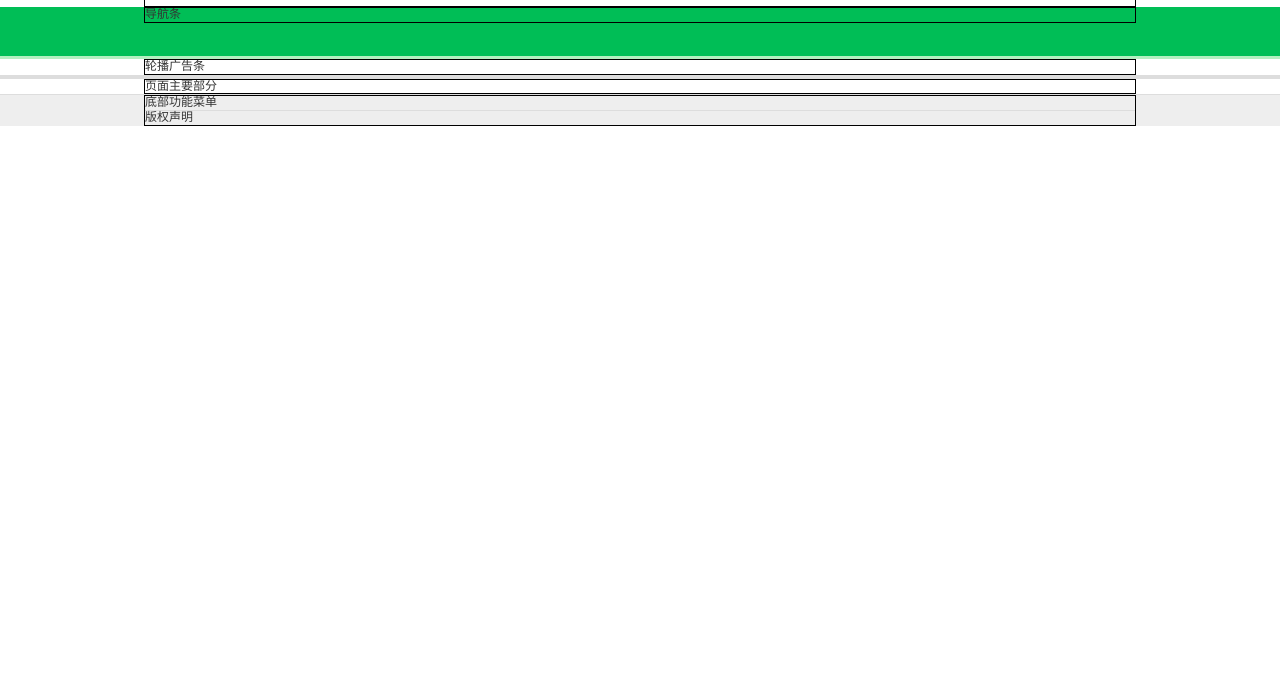
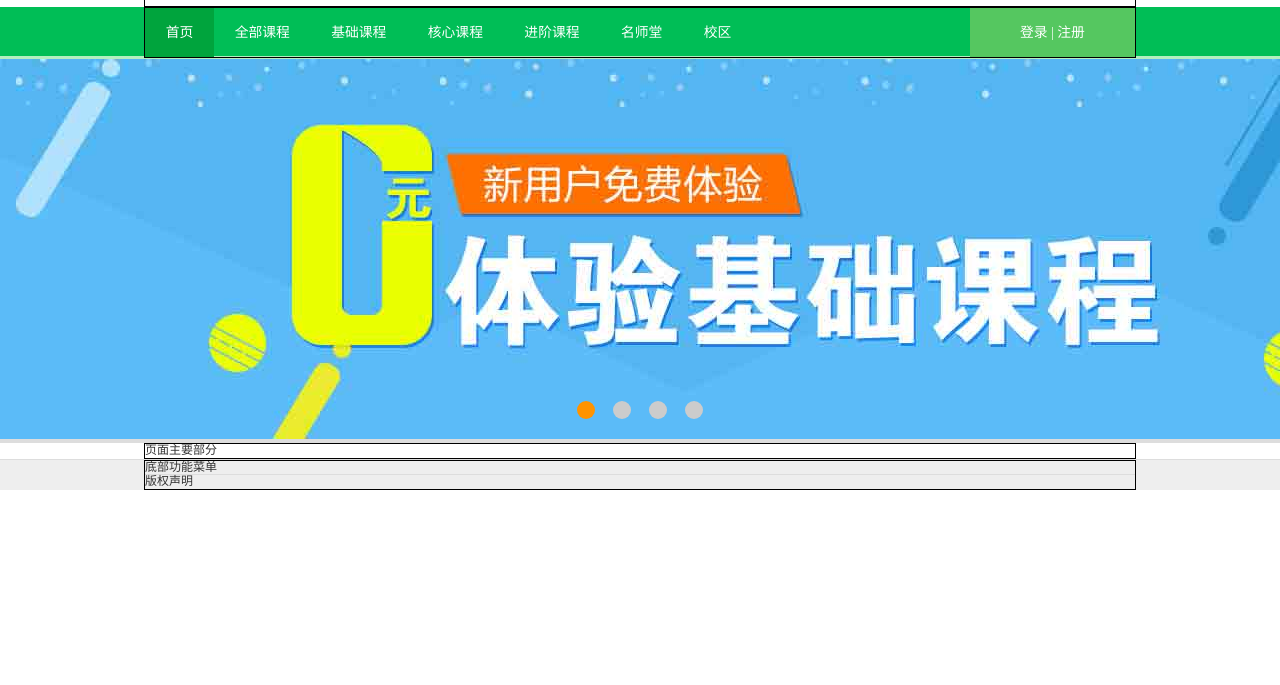
Before and after one commit to cn0524/iweb, a plain HTML site: page iweb_frontend/index.html in a window 1280 px wide. Shown: the part 115-800 px from the top of the page. Drawn offline with Linux system fonts and the light colour scheme.

Commit message:
进行图片优化完成导航条

```diff
--- a/iweb_frontend/css/components.css
+++ b/iweb_frontend/css/components.css
@@ -63,15 +63,81 @@
 	line-height: 32px;
 	padding: 0  0.5em;
 }
+.my-cart >.fa{
+	color: #00BE56;
+	padding: 0 0.5em;
+}
 /* 导航条 */
 .navbar {
 	background: #00be56;
 	border-bottom: 3px solid #b3efc0;
 	height: 52px;
+	font-size: 1.15em;
 }
+.menu{
+
+}
+.menu > li{
+	float: left;
+	line-height: 49px;
+	padding: 0 1.5em;
+}
+.menu>li:hover{
+	background: #00b149;
+}
+.menu > li.active{
+	background: #00a43d;
+}
+.menu>li>a{
+	color: #fff;
+}
+.user-center{
+	background: #55c760;
+	line-height: 49px;
+}
+.user-center a,
+.user-center span{
+	color: #fff;
+}
+.user-center a:hover{
+	color: #ffff9b;
+}
+/* 轮播广告 */
 .carouselbar {
 	border-bottom: 4px solid #ddd;
 }
+.carousel{
+	position: relative;    /* 为绝对定位的子元素提供参照物 */
+}
+.carousel .items a{
+	display: block;
+	width: 100%;
+	height: 380px;
+	background-position:center;   /* 背景图的位置 */
+	background-repeat: no-repeat;
+}
+.carousel .items  li:not(.active){
+	display: none;
+}
+.carousel .indicators{
+	position: absolute;
+	bottom: 20px;
+	left: 50%;
+	margin-left: -72px;
+}
+.carousel .indicators  li{
+	width: 18px;
+	height: 18px;
+	background: #ccc;
+	border-radius: 50%;
+	float: left;
+	margin: 0 9px;
+	cursor: pointer;
+}
+.carousel .indicators  li.active{
+	background: #ff9300;
+}
+/* 5.主题部分 */
 .mainbar {
 	border-bottom: 1px solid #ddd;
 }
--- a/iweb_frontend/css/layout.css
+++ b/iweb_frontend/css/layout.css
@@ -6,7 +6,13 @@
 	margin-right: auto;
 	border: 1px solid #000;   /*测试用*/
 }
+.container-fluid{
+	display: block;
+	width: 100%;
+}
 .container:before,	/*使用内容生成，防止子元素margin溢出*/
+.container:after,
+.container-fluid:before,
 .container:after {
 	content: '';
 	display: table;
--- a/iweb_frontend/index.html
+++ b/iweb_frontend/index.html
@@ -55,7 +55,7 @@
 					</div>
 					<!-- 我的购物车 -->
 					<div class="my-cart">
-						<span class="fa fa-shopping-cart"></span>
+						<span class="fa fa-lg fa-shopping-cart"></span>
 						我的购物车(0)
 						<span class="fa fa-caret-down"></span>
 					</div>
@@ -65,11 +65,53 @@
 	</div>
 	<!-- 3.导航条：navbar -->
 	<div class="navbar">
-		<div class="container">导航条</div>
+		<div class="container">
+			<div class="row">
+				<!-- 导航菜单 -->
+				<div class="col-lg-10">
+					<ul class="menu">
+						<li class="active"><a href="#">首页</a></li>
+						<li><a href="#">全部课程</a></li>
+						<li><a href="#">基础课程</a></li>
+						<li><a href="#">核心课程</a></li>
+						<li><a href="#">进阶课程</a></li>
+						<li><a href="#">名师堂</a></li>
+						<li><a href="#">校区</a></li>
+					</ul>
+				</div>
+				<!-- 登录注册 -->
+				<div class="col-lg-2">
+					<div class="user-center">
+						<div class="text-center">
+							<a href="#">登录</a>
+							<span>|</span>
+							<a href="#">注册</a>
+						</div>
+					</div>
+				</div>
+			</div>
+		</div>
 	</div>
 	<!-- 4.轮播广告条：carouselbar -->
 	<div class="carouselbar">
-		<div class="container">轮播广告条</div>
+		<div class="container-fluid">
+			<div class="carousel">
+				<!-- 轮播项目 -->
+				<ul class="items">
+					<li class="active"><a href="#" style="background-image:url(./img/banner01.jpg);"></a></li>
+					<li><a href="#" style="background-image:url(./img/banner02.jpg);"></a></li>
+					<li><a href="#" style="background-image:url(./img/banner03.jpg);"></a></li>
+					<li><a href="#" style="background-image:url(./img/banner04.jpg);"></a></li>
+				</ul>
+				<!-- 轮播指示器 -->
+				<ul class="indicators">
+					<li class="active"></li>
+					<li></li>
+					<li></li>
+					<li></li>
+				</ul>
+			</div>
+		</div>
 	</div>
 	<!-- 5.主体部分：mainbar -->
 	<div class="mainbar">
```
Also changed, not shown: iweb_frontend/node.txt (added, +19 -0 lines), iweb_frontend/img/banner01.jpg (added), iweb_frontend/img/banner02.jpg (added), iweb_frontend/img/banner03.jpg (added), iweb_frontend/img/banner04.jpg (added).
